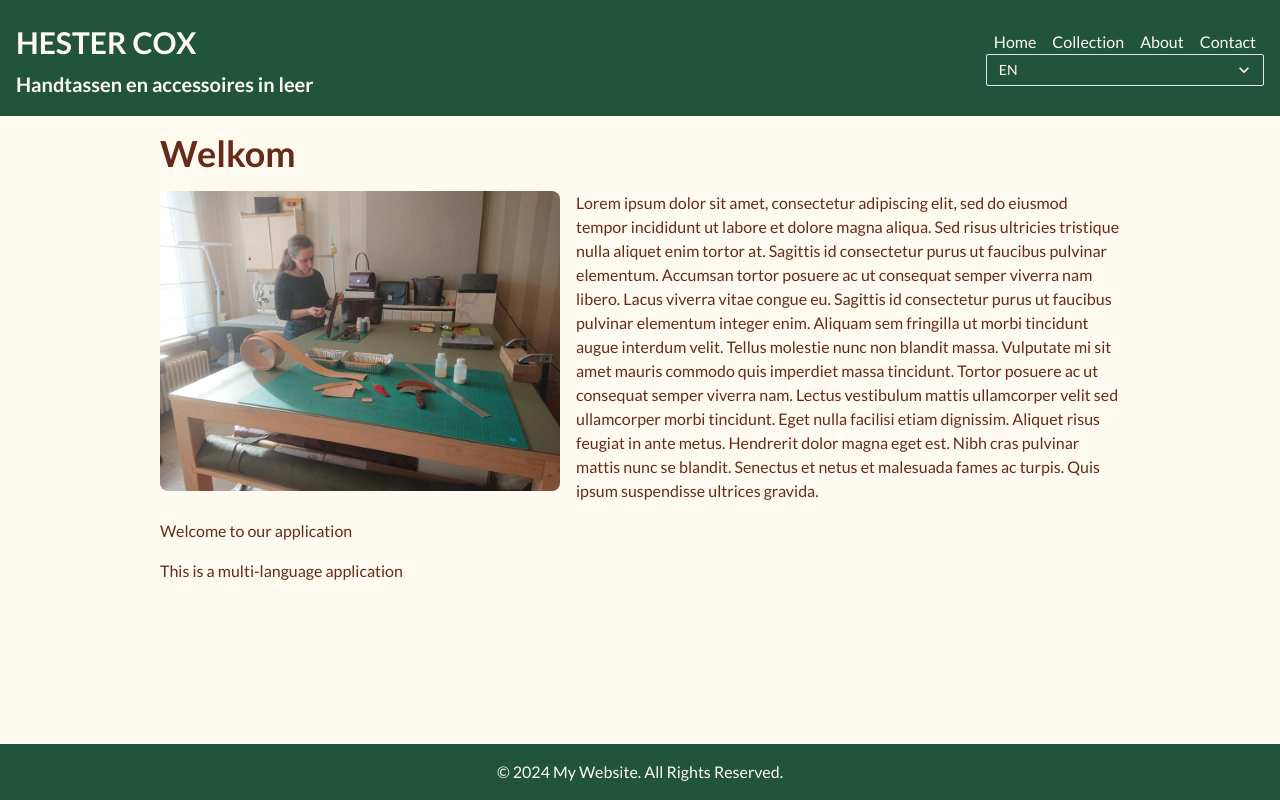
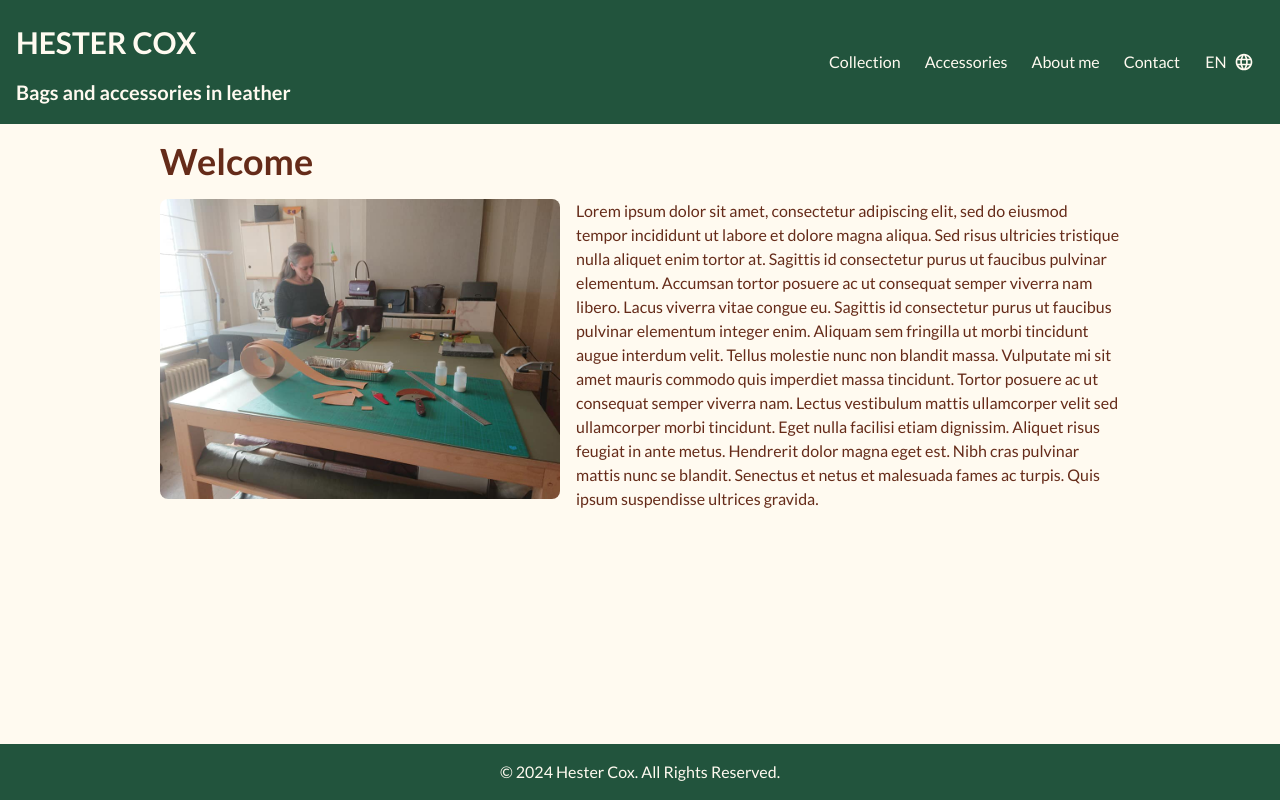
Before and after one commit to jimmy-chr/hester-cox-chakra, a React (Vite) app: page / in a window 1280 px wide. Built offline with nearby package versions, Linux system fonts and the light colour scheme.

Commit message:
finishing language implementation

```diff
--- a/package.json
+++ b/package.json
@@ -19,7 +19,8 @@
     "i18next-http-backend": "^2.6.1",
     "react": "^18.3.1",
     "react-dom": "^18.3.1",
-    "react-i18next": "^15.0.2"
+    "react-i18next": "^15.0.2",
+    "react-icons": "^5.3.0"
   },
   "devDependencies": {
     "@eslint/js": "^9.9.0",
--- a/src/components/Footer.tsx
+++ b/src/components/Footer.tsx
@@ -4,7 +4,7 @@ const Footer = () => {
   return (
     <Box bg="green.800" p={4}>
       <Text color="orange.50" textAlign="center">
-        © 2024 My Website. All Rights Reserved.
+        © 2024 Hester Cox. All Rights Reserved.
       </Text>
     </Box>
   );
--- a/src/components/Header.tsx
+++ b/src/components/Header.tsx
@@ -1,33 +1,37 @@
-import { Box, Flex, Heading, Link, SimpleGrid } from "@chakra-ui/react";
+import { Box, Flex, Heading, Link, Stack } from "@chakra-ui/react";
 import { LanguageSelect } from "./LanguageSelect";
+import { useTranslation } from "react-i18next";
 
 function Header() {
+  const { t } = useTranslation();
   return (
     <Box bg="green.800" p={4} color="orange.50">
       <Flex justify="space-between" align="center">
-        <SimpleGrid columns={1}>
+        <Stack direction={"column"}>
           <Heading as="h1" size="lg" paddingY={2}>
-            HESTER COX
+            {t("header.title")}
           </Heading>
           <Heading as="h2" size="md" paddingY={1}>
-            Handtassen en accessoires in leer
+            {t("header.subtitle")}
           </Heading>
-        </SimpleGrid>
-        <nav>
-          <Link mx={2} href="#home">
-            Home
-          </Link>
-          <Link mx={2} href="#home">
-            Collection
-          </Link>
-          <Link mx={2} href="#about">
-            About
-          </Link>
-          <Link mx={2} href="#contact">
-            Contact
-          </Link>
+        </Stack>
+        <Stack direction={"row"} alignItems={"center"}>
+          <nav>
+            <Link mx={3} href="#home">
+              {t("menu.collection")}
+            </Link>
+            <Link mx={3} href="#home">
+              {t("menu.accessories")}
+            </Link>
+            <Link mx={3} href="#about">
+              {t("menu.about-me")}
+            </Link>
+            <Link mx={3} href="#contact">
+              {t("menu.contact")}
+            </Link>
+          </nav>
           <LanguageSelect />
-        </nav>
+        </Stack>
       </Flex>
     </Box>
   );
--- a/src/components/LanguageSelect.tsx
+++ b/src/components/LanguageSelect.tsx
@@ -1,23 +1,9 @@
 import { ChangeEvent } from "react";
-import { Box, Select } from "@chakra-ui/react";
+import { Select } from "@chakra-ui/react";
 import { useTranslation } from "react-i18next";
+import { MdLanguage } from "react-icons/md";
 
 export const LanguageSelect = () => {
-  /*
-  const locale = useLocale();
-  const router = useRouter();
-  const pathname = usePathname();
-
-  const colorModeBg = useColorModeValue("brand.100", "brand.700");
-
-  const switchLanguage = (event: ChangeEvent<HTMLSelectElement>) => {
-    const nextLocale = event.target.value;
-    router.replace(pathname, { locale: nextLocale });
-  };
-
- // i18n.language
- */
-
   const { i18n } = useTranslation();
 
   console.log(i18n.options.resources);
@@ -32,16 +18,22 @@ export const LanguageSelect = () => {
       console.error("Error saving language to localStorage", error);
     }
   };
-  /*
-  <button onClick={() => changeLanguage("en")}>English</button>
-  <button onClick={() => changeLanguage("nl")}>Nederlands</button>
-*/
+
   return (
-    <Box position="relative">
     <Select
-        size="sm"
+      width={"4em"}
       defaultValue={i18n.resolvedLanguage}
       onChange={changeLanguage}
+      variant={"flushed"}
+      border={0}
+      sx={{
+        "> option": {
+          background: "orange.50",
+          color: "orange.900",
+        },
+      }}
+      textAlign={"center"}
+      icon={<MdLanguage />}
     >
       {["en", "nl"].map((cur) => (
         <option key={cur} value={cur}>
@@ -49,6 +41,5 @@ export const LanguageSelect = () => {
         </option>
       ))}
     </Select>
-    </Box>
   );
 };
--- a/src/locales/en/translation.json
+++ b/src/locales/en/translation.json
@@ -1,4 +1,16 @@
 {
-  "welcome": "Welcome to our application",
-  "description": "This is a multi-language application"
+  "header": {
+    "title": "HESTER COX",
+    "subtitle": "Bags and accessories in leather"
+  },
+  "menu": {
+    "collection": "Collection",
+    "accessories": "Accessories",
+    "about-me": "About me",
+    "contact": "Contact"
+  },
+  "home": {
+    "title": "Welcome",
+    "introduction": "Lorem ipsum dolor sit amet, consectetur adipiscing elit, sed do eiusmod tempor incididunt ut labore et dolore magna aliqua. Sed risus ultricies tristique nulla aliquet enim tortor at. Sagittis id consectetur purus ut faucibus pulvinar elementum. Accumsan tortor posuere ac ut consequat semper viverra nam libero. Lacus viverra vitae congue eu. Sagittis id consectetur purus ut faucibus pulvinar elementum integer enim. Aliquam sem fringilla ut morbi tincidunt augue interdum velit. Tellus molestie nunc non blandit massa. Vulputate mi sit amet mauris commodo quis imperdiet massa tincidunt. Tortor posuere ac ut consequat semper viverra nam. Lectus vestibulum mattis ullamcorper velit sed ullamcorper morbi tincidunt. Eget nulla facilisi etiam dignissim. Aliquet risus feugiat in ante metus. Hendrerit dolor magna eget est. Nibh cras pulvinar mattis nunc se blandit. Senectus et netus et malesuada fames ac turpis. Quis ipsum suspendisse ultrices gravida."
+  }
 }
--- a/src/locales/nl/translation.json
+++ b/src/locales/nl/translation.json
@@ -1,4 +1,18 @@
 {
+  "header": {
+    "title": "HESTER COX",
+    "subtitle": "Handtassen en accessoires in leer"
+  },
+  "menu": {
+    "collection": "Collectie",
+    "accessories": "Accessoires",
+    "about-me": "Over mij",
+    "contact": "Contact"
+  },
+  "home": {
+    "title": "Welkom",
+    "introduction": "Lorem ipsum dolor sit amet, consectetur adipiscing elit, sed do eiusmod tempor incididunt ut labore et dolore magna aliqua. Sed risus ultricies tristique nulla aliquet enim tortor at. Sagittis id consectetur purus ut faucibus pulvinar elementum. Accumsan tortor posuere ac ut consequat semper viverra nam libero. Lacus viverra vitae congue eu. Sagittis id consectetur purus ut faucibus pulvinar elementum integer enim. Aliquam sem fringilla ut morbi tincidunt augue interdum velit. Tellus molestie nunc non blandit massa. Vulputate mi sit amet mauris commodo quis imperdiet massa tincidunt. Tortor posuere ac ut consequat semper viverra nam. Lectus vestibulum mattis ullamcorper velit sed ullamcorper morbi tincidunt. Eget nulla facilisi etiam dignissim. Aliquet risus feugiat in ante metus. Hendrerit dolor magna eget est. Nibh cras pulvinar mattis nunc se blandit. Senectus et netus et malesuada fames ac turpis. Quis ipsum suspendisse ultrices gravida."
+  },
   "welcome": "Welkom op de pagina",
   "description": "Deze applicatie ondersteunt meerdere talen"
 }
--- a/src/pages/Home.tsx
+++ b/src/pages/Home.tsx
@@ -9,7 +9,7 @@ function Home() {
       <Center>
         <Stack spacing={4} maxWidth="60em">
           <Box>
-            <Heading id="home">Welkom</Heading>
+            <Heading id="home">{t("home.title")}</Heading>
           </Box>
           <Stack direction="row" gap="1em">
             <Box>
@@ -21,26 +21,8 @@ function Home() {
                 alt="Hester Cox Atelier"
               />
             </Box>
-            <Text>
-              Lorem ipsum dolor sit amet, consectetur adipiscing elit, sed do
-              eiusmod tempor incididunt ut labore et dolore magna aliqua. Sed
-              risus ultricies tristique nulla aliquet enim tortor at. Sagittis
-              id consectetur purus ut faucibus pulvinar elementum. Accumsan
-              tortor posuere ac ut consequat semper viverra nam libero. Lacus
-              viverra vitae congue eu. Sagittis id consectetur purus ut faucibus
-              pulvinar elementum integer enim. Aliquam sem fringilla ut morbi
-              tincidunt augue interdum velit. Tellus molestie nunc non blandit
-              massa. Vulputate mi sit amet mauris commodo quis imperdiet massa
-              tincidunt. Tortor posuere ac ut consequat semper viverra nam.
-              Lectus vestibulum mattis ullamcorper velit sed ullamcorper morbi
-              tincidunt. Eget nulla facilisi etiam dignissim. Aliquet risus
-              feugiat in ante metus. Hendrerit dolor magna eget est. Nibh cras
-              pulvinar mattis nunc se blandit. Senectus et netus et malesuada
-              fames ac turpis. Quis ipsum suspendisse ultrices gravida.
-            </Text>
+            <Text>{t("home.introduction")}</Text>
           </Stack>
-          <h1>{t("welcome")}</h1>
-          <p>{t("description")}</p>
         </Stack>
       </Center>
     </Box>
```
Also changed, not shown: 1 other file (tests, documents, lock files or other folders). Lines whose indentation alone changed are shown as unchanged.
